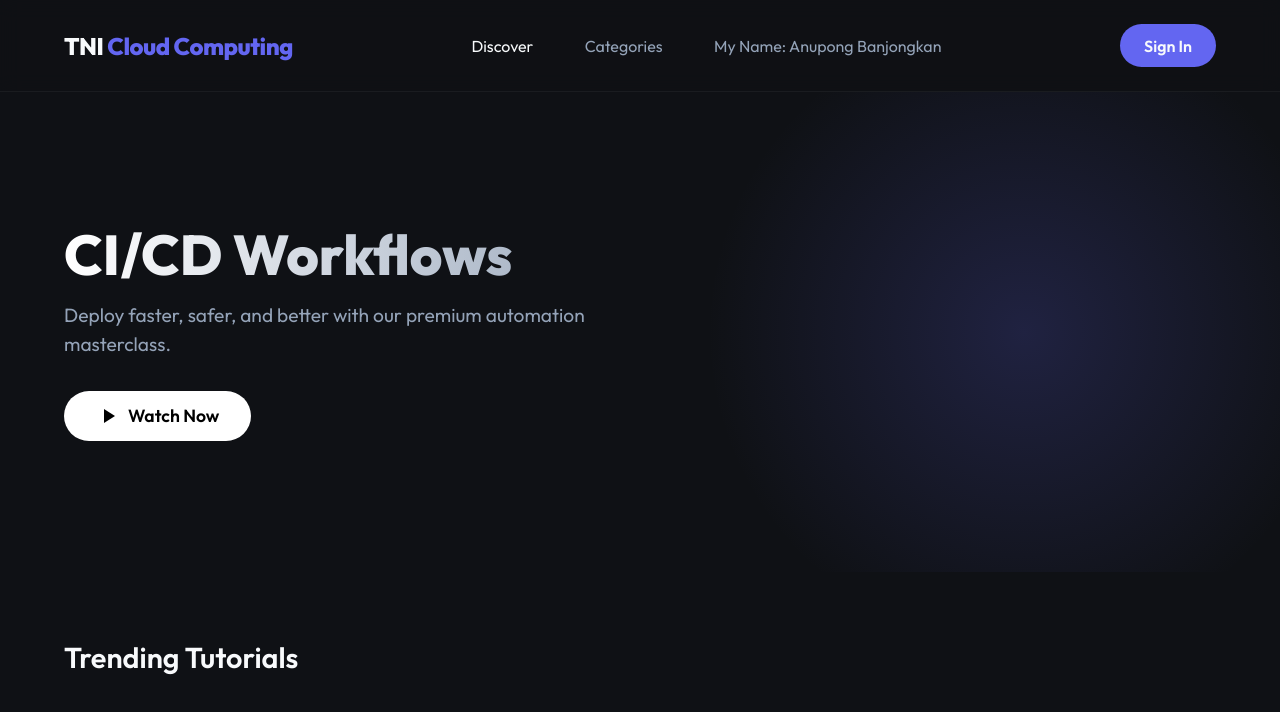
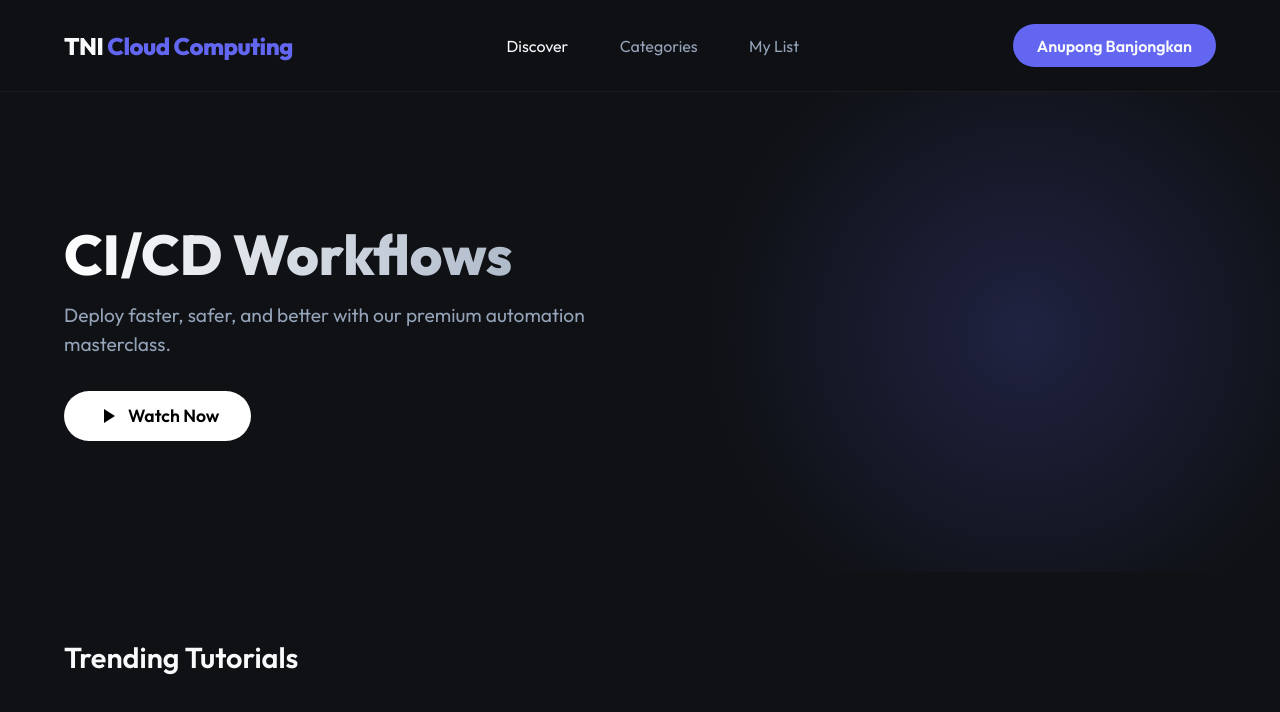
Before and after one commit to abanjong/cicd-nodejs-app, a website: page public/index.html in a window 1280 px wide. Drawn offline with Linux system fonts and the light colour scheme; no server answers.

Commit message:
update code signin

```diff
--- a/public/index.html
+++ b/public/index.html
@@ -13,9 +13,9 @@
         <div class="nav-links">
             <a href="#" class="active">Discover</a>
             <a href="#">Categories</a>
-            <a href="#">My Name: <span>Anupong Banjongkan</span></a>
+            <a href="#">My List</a>
         </div>
-        <div class="profile-btn">Sign In</div>
+        <div class="profile-btn">Anupong Banjongkan</div>
     </nav>
 
     <header class="hero">
```
